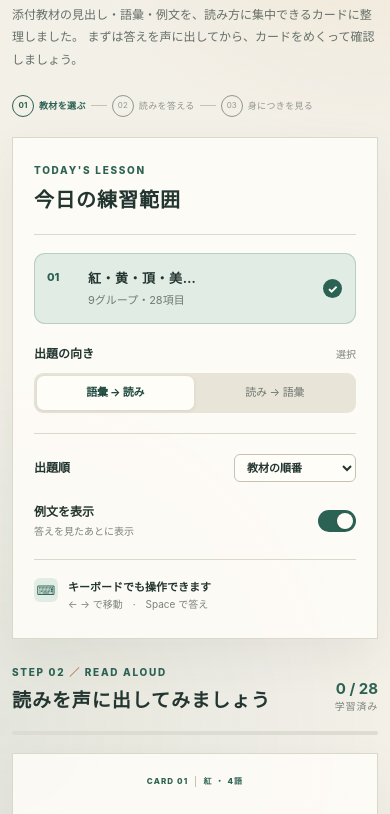
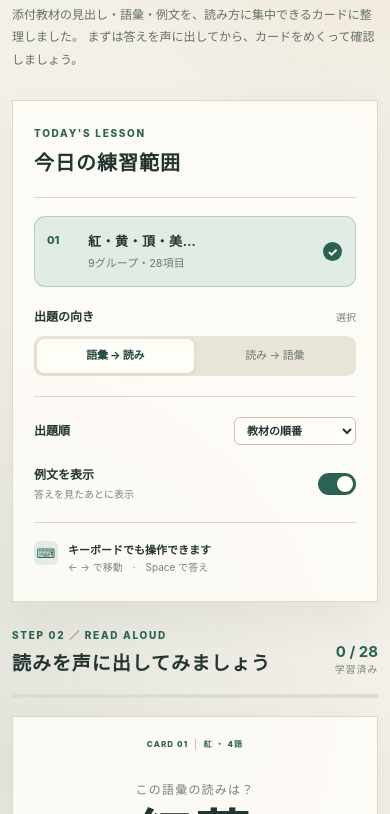
Before and after one commit to honohi2005-del/kanji-reading-practice, a plain HTML site: page index.html in a window 390 px wide. Shown: the part 233-1047 px from the top of the page. Drawn offline with Linux system fonts and the light colour scheme.

Commit message:
不要な練習ステップ表示を削除

```diff
--- a/index.html
+++ b/index.html
@@ -40,22 +40,6 @@
           </div>
           <div class="hero-mark" aria-hidden="true">
             <span>学</span><span>ぶ</span>
-          </div>
-          <div class="stepper" aria-label="練習の流れ">
-            <div class="step is-active">
-              <span class="step-number">01</span>
-              <span>教材を選ぶ</span>
-            </div>
-            <div class="step-line" aria-hidden="true"></div>
-            <div class="step">
-              <span class="step-number">02</span>
-              <span>読みを答える</span>
-            </div>
-            <div class="step-line" aria-hidden="true"></div>
-            <div class="step">
-              <span class="step-number">03</span>
-              <span>身につきを見る</span>
-            </div>
           </div>
         </section>
 
--- a/styles.css
+++ b/styles.css
@@ -131,7 +131,7 @@ input:focus-visible + .toggle-ui {
   display: grid;
   grid-template-columns: minmax(0, 1fr) 190px;
   gap: 30px;
-  min-height: 280px;
+  min-height: 0;
   padding: 64px 0 28px;
 }
 
@@ -191,49 +191,6 @@ h1 em {
 .hero-mark span:nth-child(2) {
   margin-top: 48px;
   color: rgba(191, 115, 87, 0.18);
-}
-
-.stepper {
-  position: absolute;
-  right: 0;
-  bottom: 24px;
-  left: 0;
-  display: flex;
-  align-items: center;
-  max-width: 760px;
-  color: #92978f;
-  font-size: 11px;
-  letter-spacing: 0.04em;
-}
-
-.step {
-  display: inline-flex;
-  gap: 8px;
-  align-items: center;
-  white-space: nowrap;
-}
-
-.step.is-active {
-  color: var(--green);
-  font-weight: 750;
-}
-
-.step-number {
-  display: grid;
-  place-items: center;
-  width: 26px;
-  height: 26px;
-  border: 1px solid currentColor;
-  border-radius: 50%;
-  font-size: 10px;
-  letter-spacing: 0;
-}
-
-.step-line {
-  width: 42px;
-  height: 1px;
-  margin: 0 12px;
-  background: var(--line-strong);
 }
 
 .workspace {
@@ -1011,7 +968,7 @@ h1 em {
   .hero {
     display: block;
     min-height: 0;
-    padding: 38px 0 65px;
+    padding: 38px 0 28px;
   }
 
   .hero-mark {
@@ -1029,26 +986,6 @@ h1 em {
   .hero-lede {
     font-size: 12px;
     line-height: 1.9;
-  }
-
-  .stepper {
-    bottom: 20px;
-    font-size: 9px;
-  }
-
-  .step {
-    gap: 5px;
-  }
-
-  .step-number {
-    width: 22px;
-    height: 22px;
-    font-size: 8px;
-  }
-
-  .step-line {
-    width: 16px;
-    margin: 0 5px;
   }
 
   .lesson-panel {
```
